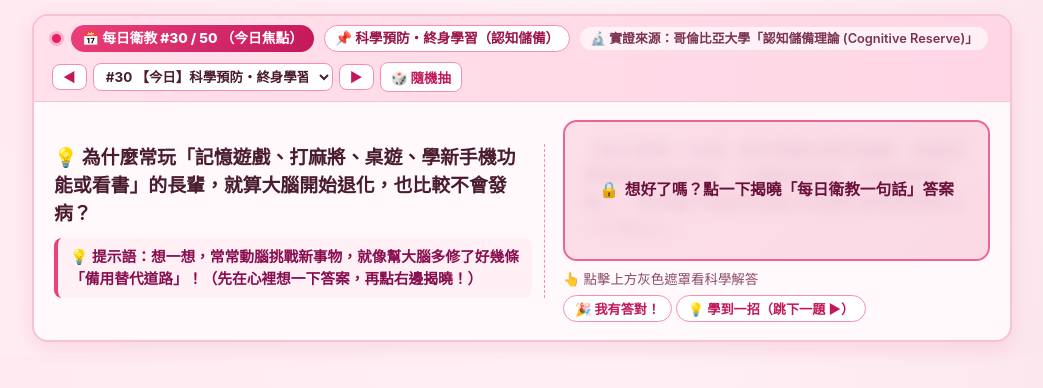
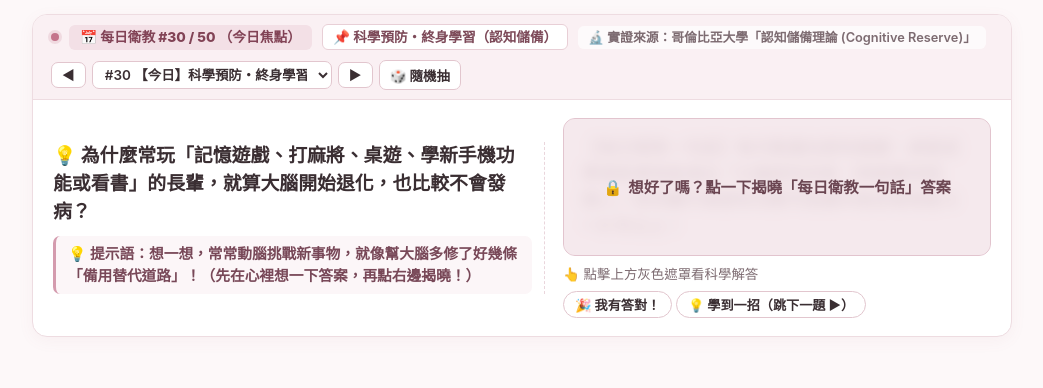
Before and after one commit to kurt61303tw-glitch/dementia-care-education, a plain HTML site: page index.html in a window 1280 px wide. Shown: the whole page, without its empty margins (118-1161 px from the left). Drawn offline with Linux system fonts and the light colour scheme.

Commit message:
Adjust to subtle light blush pink theme

```diff
--- a/index.html
+++ b/index.html
@@ -6,21 +6,21 @@
   <title>每日失智衛教一句話｜50則高實證護腦知識橫幅</title>
   <style>
     :root {
-      --bg-page: #FFF0F5;
-      --banner-bg: #FFF9FB;
-      --strip-bg: #FFE4EE;
-      --border: #F5C2D7;
-      --primary: #C2185B;
-      --primary-light: #FCE4EC;
-      --accent: #D81B60;
-      --accent-light: #FFD9E8;
-      --text-main: #4A1C2F;
-      --text-muted: #8C4A67;
-      --mask-bg: #F8D0E0;
-      --mask-hover: #F3BBD1;
-      --reveal-bg: #FFF0F6;
-      --reveal-border: #F06292;
-      --reveal-text: #880E4F;
+      --bg-page: #FDF8F9;
+      --banner-bg: #FFFFFF;
+      --strip-bg: #FAF0F3;
+      --border: #EEDCE1;
+      --primary: #A65E72;
+      --primary-light: #F7ECEF;
+      --accent: #B86B82;
+      --accent-light: #FBF2F5;
+      --text-main: #3A2E32;
+      --text-muted: #7D6B71;
+      --mask-bg: #F3E5E9;
+      --mask-hover: #EBD8DE;
+      --reveal-bg: #FDF9FA;
+      --reveal-border: #D9A7B6;
+      --reveal-text: #5C3240;
     }
 
     * {
@@ -32,27 +32,26 @@
 
     body {
       background-color: var(--bg-page);
-      background-image: radial-gradient(circle at top left, #FFE8F0 0%, #FFF0F5 55%, #FCE4EC 100%);
       color: var(--text-main);
       padding: 14px 16px;
       line-height: 1.5;
     }
 
-    /* 橫式 Notion 嵌入式主容器（寬扁型、粉紅柔和質感） */
+    /* 橫式 Notion 嵌入式主容器（寬扁型、輕度裸粉質感） */
     .horizontal-banner {
       max-width: 980px;
       margin: 0 auto;
       background: var(--banner-bg);
-      border: 2px solid var(--border);
-      border-radius: 16px;
-      box-shadow: 0 6px 20px rgba(194, 24, 91, 0.1);
+      border: 1.5px solid var(--border);
+      border-radius: 15px;
+      box-shadow: 0 4px 16px rgba(166, 94, 114, 0.06);
       overflow: hidden;
     }
 
     /* 頂部薄控制條：編號、分類、50題快速選單、證據來源標籤 */
     .top-strip {
-      background: linear-gradient(90deg, #FFE0EB 0%, #FFD6E5 100%);
-      border-bottom: 1.5px solid var(--border);
+      background: var(--strip-bg);
+      border-bottom: 1px solid var(--border);
       padding: 9px 18px;
       display: flex;
       justify-content: space-between;
@@ -69,39 +68,39 @@
     }
 
     .pulse-dot {
-      width: 9px;
-      height: 9px;
-      background: #E91E63;
+      width: 8px;
+      height: 8px;
+      background: #C4748B;
       border-radius: 50%;
-      box-shadow: 0 0 0 3px rgba(233, 30, 99, 0.22);
+      box-shadow: 0 0 0 3px rgba(196, 116, 139, 0.18);
     }
 
     .badge-day {
       font-size: 0.86rem;
       font-weight: 800;
-      color: #FFFFFF;
-      background: linear-gradient(135deg, #EC407A, #C2185B);
-      padding: 3px 11px;
-      border-radius: 999px;
+      color: #824356;
+      background: #F3E0E6;
+      padding: 2px 11px;
+      border-radius: 6px;
     }
 
     .badge-cat {
       font-size: 0.85rem;
       font-weight: 700;
-      color: #9C1449;
+      color: #7D4A59;
       background: #FFFFFF;
-      border: 1px solid #F48FB1;
+      border: 1px solid #E8CFD6;
       padding: 2px 10px;
-      border-radius: 999px;
+      border-radius: 6px;
     }
 
     .badge-source {
       font-size: 0.8rem;
       font-weight: 600;
-      color: #7B3352;
-      background: rgba(255, 255, 255, 0.65);
+      color: var(--text-muted);
+      background: rgba(255, 255, 255, 0.7);
       padding: 2px 10px;
-      border-radius: 999px;
+      border-radius: 6px;
     }
 
     .strip-right {
@@ -112,23 +111,23 @@
     }
 
     .topic-select {
-      border: 1.5px solid #F48FB1;
+      border: 1px solid #E2C6CE;
       background: #FFFFFF;
       color: var(--text-main);
       padding: 4px 8px;
-      border-radius: 8px;
+      border-radius: 7px;
       font-size: 0.84rem;
-      font-weight: 700;
+      font-weight: 600;
       max-width: 240px;
       cursor: pointer;
     }
 
     .mini-btn {
       background: #FFFFFF;
-      border: 1.5px solid #F48FB1;
-      color: var(--primary);
+      border: 1px solid #E2C6CE;
+      color: var(--text-main);
       padding: 4px 10px;
-      border-radius: 8px;
+      border-radius: 7px;
       font-size: 0.84rem;
       font-weight: 700;
       cursor: pointer;
@@ -155,7 +154,7 @@
       flex-direction: column;
       gap: 10px;
       padding-right: 12px;
-      border-right: 1.5px dashed #F48FB1;
+      border-right: 1.5px dashed #EAD6DC;
     }
 
     .question-text {
@@ -167,11 +166,11 @@
 
     .hint-line {
       font-size: 0.92rem;
-      color: #880E4F;
-      background: #FFF0F5;
-      border-left: 4px solid #EC407A;
-      padding: 8px 12px;
-      border-radius: 8px;
+      color: #784858;
+      background: #FCF6F8;
+      border-left: 3.5px solid #D49BAE;
+      padding: 7px 12px;
+      border-radius: 7px;
       font-weight: 600;
     }
 
@@ -184,34 +183,33 @@
 
     .spoiler-one-liner {
       position: relative;
-      border-radius: 14px;
+      border-radius: 12px;
       padding: 16px 18px;
       cursor: pointer;
       transition: all 0.22s ease;
       user-select: none;
-      min-height: 88px;
+      min-height: 86px;
       display: flex;
       align-items: center;
       justify-content: center;
-      border: 2px solid #F48FB1;
-      background: #FFF5F8;
+      border: 1.5px solid #E6CDD5;
+      background: #FCF7F9;
     }
 
     .spoiler-one-liner.masked .one-liner-text {
       color: transparent;
-      text-shadow: 0 0 10px rgba(136, 14, 79, 0.35);
+      text-shadow: 0 0 10px rgba(92, 50, 64, 0.35);
       filter: blur(4px);
     }
 
     .spoiler-one-liner.masked {
-      background: linear-gradient(135deg, #FAD4E2 0%, #F7C2D6 100%);
-      border-color: #F06292;
+      background: var(--mask-bg);
+      border-color: #E2C4CE;
     }
 
     .spoiler-one-liner.masked:hover {
-      background: linear-gradient(135deg, #F7C2D6 0%, #F4B0CA 100%);
-      border-color: #D81B60;
-      transform: translateY(-1px);
+      background: var(--mask-hover);
+      border-color: #CFA7B4;
     }
 
     .mask-prompt-overlay {
@@ -221,11 +219,11 @@
       align-items: center;
       justify-content: center;
       gap: 6px;
-      font-size: 0.98rem;
+      font-size: 0.96rem;
       font-weight: 800;
-      color: #6A103B;
-      background: rgba(252, 228, 236, 0.72);
-      border-radius: 12px;
+      color: #6B4652;
+      background: rgba(246, 234, 238, 0.76);
+      border-radius: 11px;
       pointer-events: none;
     }
 
@@ -234,14 +232,13 @@
     }
 
     .spoiler-one-liner.revealed {
-      background: linear-gradient(135deg, #FFF5F8 0%, #FFE8F0 100%);
-      border-color: #EC407A;
-      box-shadow: 0 4px 12px rgba(236, 64, 122, 0.14);
+      background: var(--reveal-bg);
+      border-color: var(--reveal-border);
       user-select: text;
     }
 
     .one-liner-text {
-      font-size: 1.08rem;
+      font-size: 1.07rem;
       font-weight: 800;
       color: var(--reveal-text);
       line-height: 1.52;
@@ -259,9 +256,9 @@
     }
 
     .check-pill-btn {
-      border: 1.5px solid #F48FB1;
+      border: 1px solid #E2C6CE;
       background: #FFFFFF;
-      color: var(--primary);
+      color: var(--text-main);
       padding: 3px 11px;
       border-radius: 999px;
       font-size: 0.82rem;
@@ -271,8 +268,9 @@
     }
 
     .check-pill-btn:hover {
-      background: #FCE4EC;
+      background: #F9EFF2;
       border-color: var(--primary);
+      color: var(--primary);
     }
 
     .check-pill-btn.active {
```
